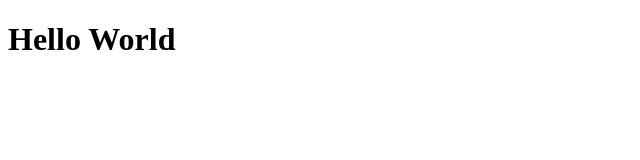
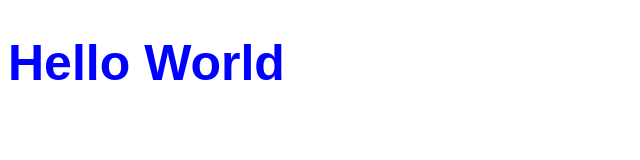
Before and after one commit to diego-cavenati/htmlcss-hello, a plain HTML site: page index.html in a window 1280 px wide. Shown: the whole page, without its empty margins (0-640 px from the left). Drawn offline with Linux system fonts and the light colour scheme.

Commit message:
Change color of h1

```diff
--- a/index.html
+++ b/index.html
@@ -5,6 +5,7 @@
     <meta http-equiv="X-UA-Compatible" content="IE=edge">
     <meta name="viewport" content="width=device-width, initial-scale=1.0">
     <title>htmlcss-hello</title>
+    <link rel="stylesheet" href="style.css">
 </head>
 <body>
     <h1>Hello World</h1>
--- a/style.css
+++ b/style.css
@@ -1,5 +1,5 @@
 h1 {
     font-family: Arial, Helvetica, sans-serif;
-    font-size: 40px;
-    color: red;
+    font-size: 50px;
+    color: blue;
 }
```
